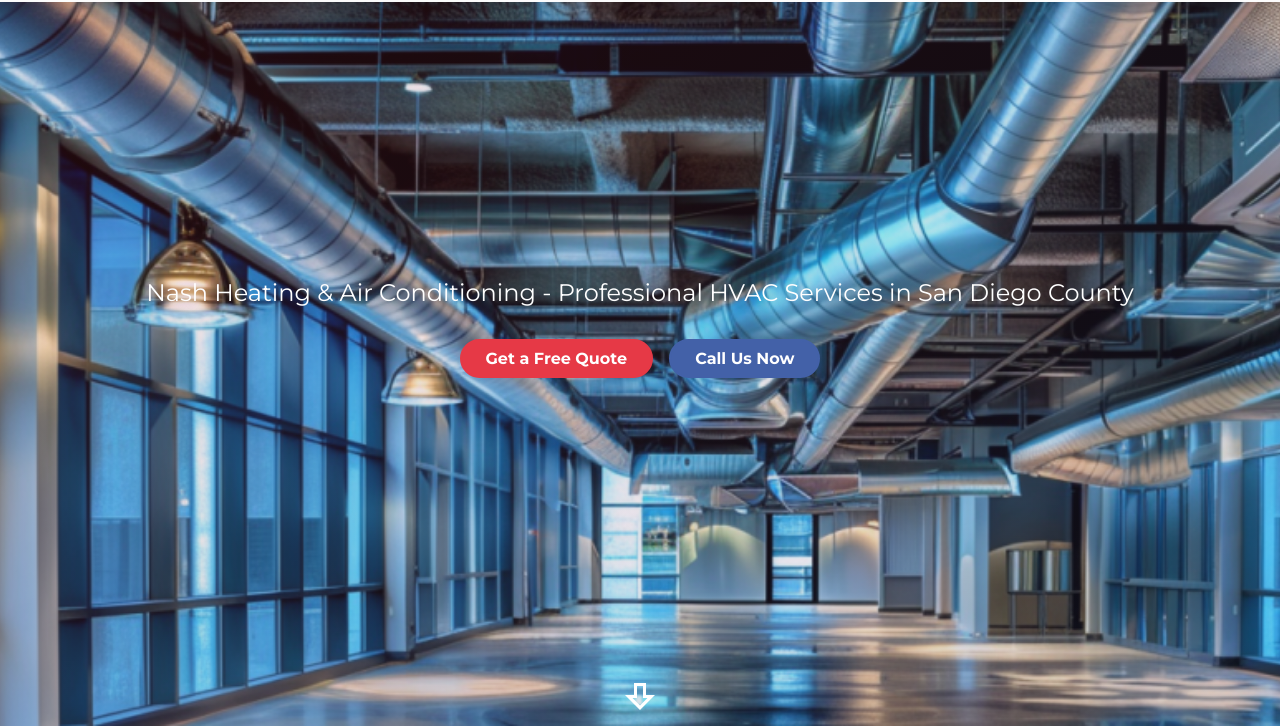
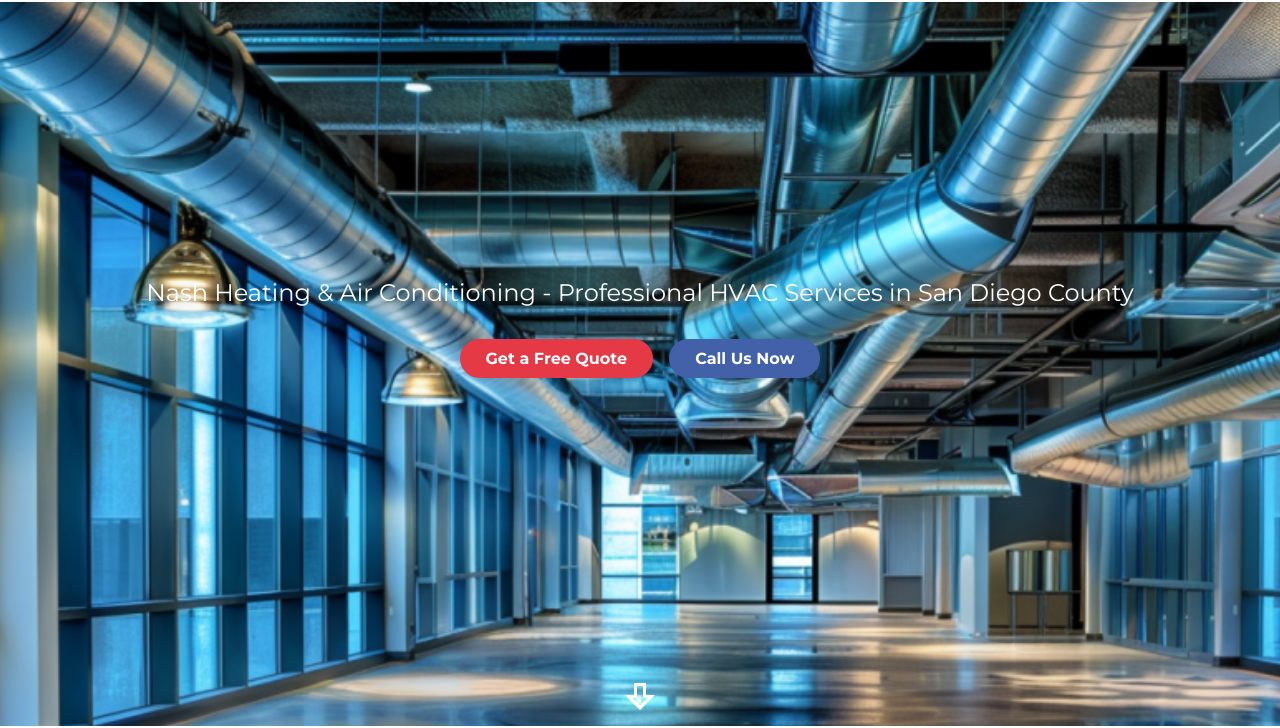
Before and after one commit to ralhadda/nash-air-conditioning, a plain HTML site: page index.html in a window 1280 px wide. Shown: the part 74-802 px from the top of the page. Drawn offline with Linux system fonts and the light colour scheme; a script that the page names is missing.

Commit message:
fix image background

```diff
--- a/styles.css
+++ b/styles.css
@@ -39,7 +39,6 @@
   background-size: cover;
   background-position-x: 40%;
   background-position-y: center;
-  background-attachment: fixed;
 
   display: flex;
   flex-direction: column;
@@ -49,22 +48,6 @@
   color: white;
   position: relative;
   overflow: hidden;
-}
-
-.full-screen-header::before {
-  content: '';
-  position: absolute;
-  top: 0;
-  left: 0;
-  right: 0;
-  bottom: 0;
-  background: linear-gradient(135deg, rgba(230, 57, 70, 0.15) 0%, rgba(67, 97, 168, 0.15) 100%);
-  z-index: 0;
-}
-
-.full-screen-header > * {
-  position: relative;
-  z-index: 1;
 }
 
 .nav {
@@ -1054,7 +1037,6 @@
 
   .full-screen-header {
     background-position-x: 65%;
-    background-attachment: scroll; /* Fix mobile parallax issue */
   }
 
   .services-container {
```
